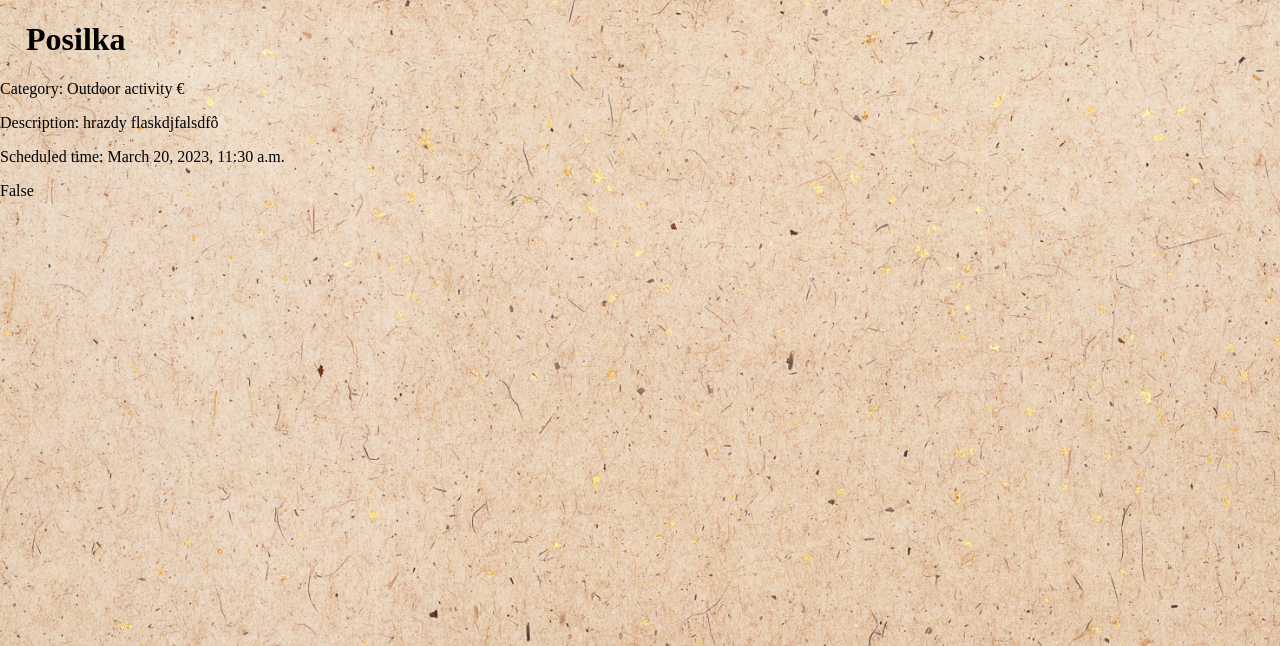
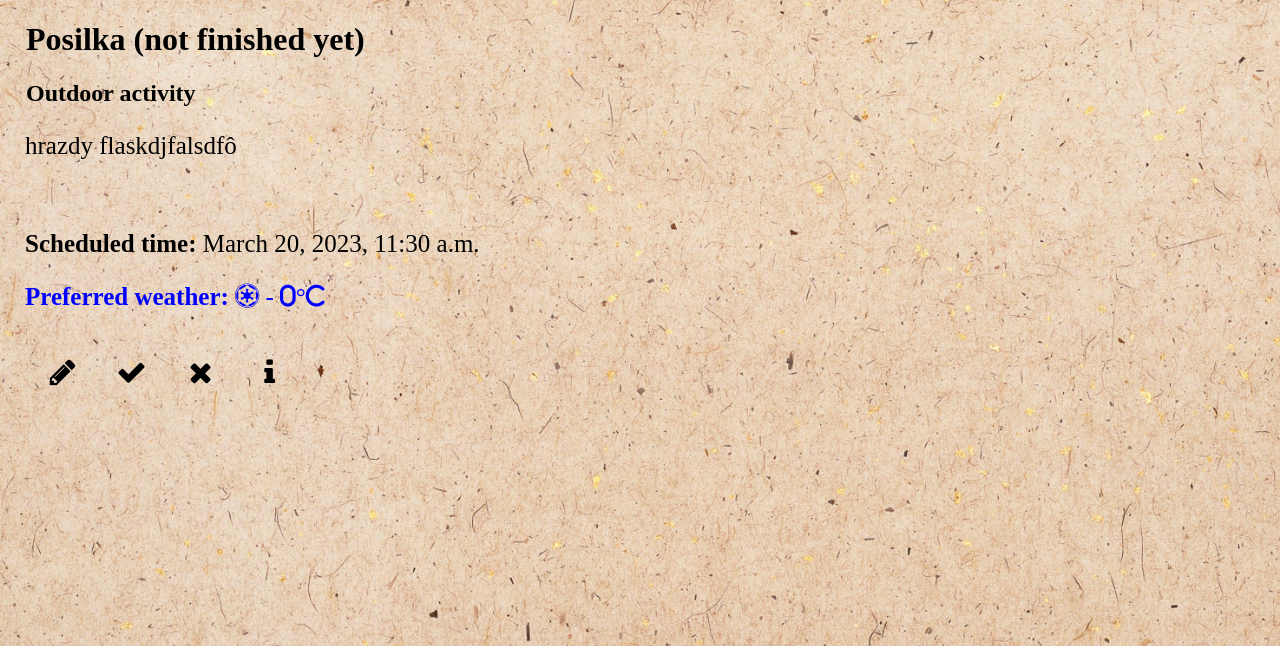
Before and after one commit to Gether1996/NotesApp, a Django app: page /note_detail/5/ in a window 1280 px wide. Shown: the part 60-706 px from the top of the page. Run offline with Django 4.2, Linux system fonts and the light colour scheme; data comes from the database, SQL or seed files in the repository; both versions use the stored data as it was after the commit; some libraries are stand-ins or nearby versions.

Commit message:
reworked note_detail visuals, implemented action buttons

```diff
--- a/viewer/templates/homepage.html
+++ b/viewer/templates/homepage.html
@@ -24,7 +24,7 @@
                 <h3>{{ first_note_by_time.name }}</h3>
                 <h4>{{ first_note_by_time.category.name }}</h4>
                 <p>{{ first_note_by_time.description }}</p>
-                <p>Time remaining: {{ remaining_time_formatted }}</p>
+                <p style="color: red; font-size: 20px;">Time remaining: {{ remaining_time_formatted }}</p>
             </div>
             <div class="note-actions">
                 <a href="http://127.0.0.1:8000/notes/{{ first_note_by_time.id }}/edit/"><button class="edit-note"><i class="fa fa-pencil"></i></button></a>
--- a/viewer/templates/note_detail.html
+++ b/viewer/templates/note_detail.html
@@ -3,14 +3,31 @@
 {% block content %}
 {% load static %}
 <link rel="stylesheet" href="{% static 'styling.css' %}">
-  <h1>{{ note.name }}</h1>
+<link rel="stylesheet" href="http://cdnjs.cloudflare.com/ajax/libs/font-awesome/4.4.0/css/font-awesome.min.css">
+  {% if note.finished == True %}  <h1>{{ note.name }} (done)</h1> {% else %}  <h1>{{ note.name }} (not finished yet)</h1> {% endif %}
     <div class="note-detail">
-      <p>Category: {{ note.category.name }} €</p>
-      <p>Description: {{ note.description }}</p>
+      <h2> {{ note.category.name }}</h2>
+      <p style="font-size: 25px; margin: 25px; margin-bottom: 70px;"> {{ note.description }}</p>
       {% if note.scheduled_time %}
-      <p>Scheduled time: {{ note.scheduled_time }}</p>
+      <p style="font-size: 25px; margin: 25px;"><b style="font-weight: bold;">Scheduled time:</b> {{ note.scheduled_time }}</p>
       {% endif %}
-      <p>  {{ note.finished }}</p>
+      {% if note.preferred_weather == 'Cold (below 0°C)' %}<p style="font-size: 25px; margin: 25px; color: blue;"><b style="font-weight: bold;">Preferred weather:  </b><i class="fa fa-empire"> - 0°C</i></p>{% endif %}
+      {% if note.preferred_weather == 'Moderate (0-15°C)' %} <p style="font-size: 25px; margin: 25px; color: orange;"><b style="font-weight: bold;">Preferred weather:  </b><i class="fa fa-cloud"> 0 - 15°C</i></p> {% endif %}
+      {% if note.preferred_weather == 'Warm (16°C +)' %} <p style="font-size: 25px; margin: 25px; color: red;"><b style="font-weight: bold;">Preferred weather:  </b><i class="fa fa-sun-o"> 15°C +</i></p> {% endif %}
+    </div>
+    <div class="note-actions" style="margin: 30px;">
+      <a href="http://127.0.0.1:8000/notes/{{ note.id }}/edit/"><button class="edit-note"><i class="fa fa-pencil"></i></button></a>
+          {% if note.finished == False %}
+          <form style="display: inline-block;" method="post" action="{% url 'finish_note' note.id %}" onsubmit="return confirm('Is it really finished?')">
+            {% csrf_token %}
+            <button class="finish-note"><i class='fa fa-check'></i></button>
+          </form>
+          {% endif %}
+          <form style="display: inline-block;" method="post" action="{% url 'delete_note' note.id %}" onsubmit="return confirm('Are you sure you want to delete this note?')">
+            {% csrf_token %}
+            <button class="delete-note"><i class="fa fa-times"></i></button>
+          </form>
+      <a href="http://127.0.0.1:8000/note_detail/{{ note.id }}"><button class="note-details"><i class='fa fa-info'></i></button></a>
     </div>
 
 {% endblock %}
```
Also changed, not shown: db.sqlite3.
